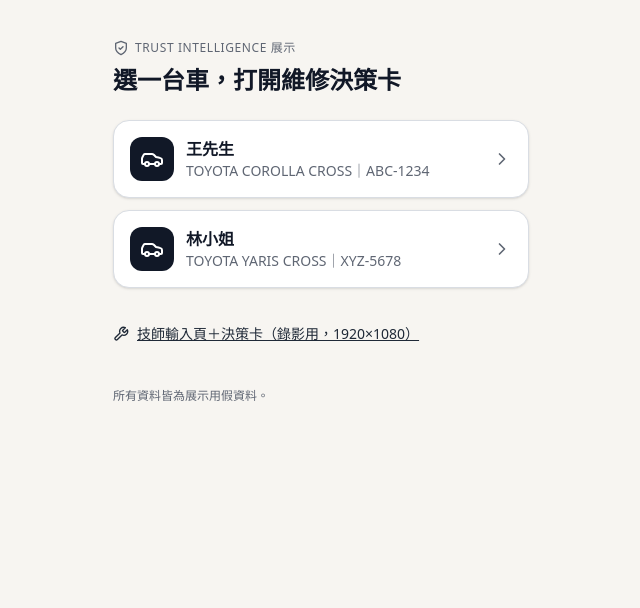
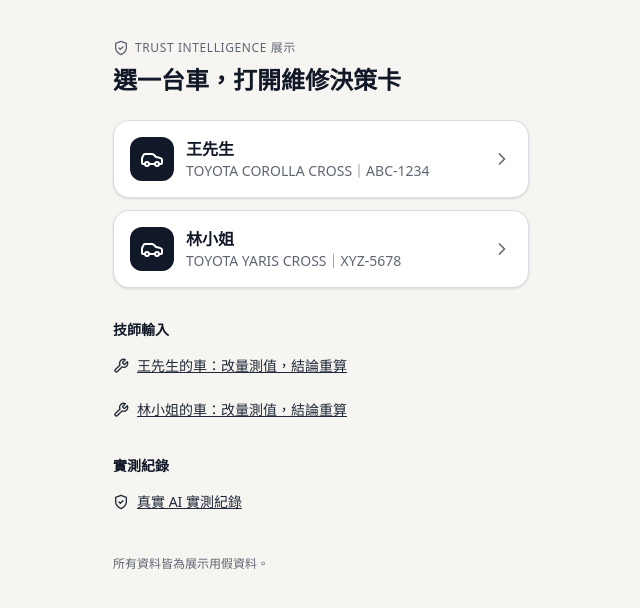
Before and after one commit to hh123456tw/toyota-trust-intelligence-mvp, a Next.js app: page / in a window 1280 px wide. Shown: the top 608 px of the page, without its empty margins (319-959 px from the left). Built offline with nearby package versions, Linux system fonts and the light colour scheme.

Commit message:
MVP 介面修整：首頁加技師輸入和實測入口、拿掉錄影用字眼，保養進度放大到 12px 且不斷行，追問和展開按鈕高度 44，每頁有獨立標題

```diff
--- a/src/app/card/[id]/DecisionCard.tsx
+++ b/src/app/card/[id]/DecisionCard.tsx
@@ -560,15 +560,15 @@ function Progress({ steps, eta }: { steps: { stage: string; time?: string }[]; e
                 i < current ? "border-ok bg-ok" : i === current ? "border-brand bg-white ring-4 ring-brand/20" : "border-line bg-white"
               }`}
             />
-            <p className={`mt-1.5 text-[11px] leading-tight ${i === current ? "font-bold" : "text-muted"}`}>
+            <p className={`mt-1.5 text-xs leading-tight ${i === current ? "font-bold" : "text-muted"}`}>
               {s.stage}
               {i === current && <span className="sr-only">（目前階段）</span>}
             </p>
-            <p className="text-[11px] text-muted">{s.time ?? "—"}</p>
+            <p className="text-xs text-muted">{s.time ?? "—"}</p>
           </li>
         ))}
       </ol>
-      <p className="mt-2 text-[11px] text-muted">進度由工單事件更新（示意資料）</p>
+      <p className="mt-2 text-xs text-muted">進度由工單事件更新（示意資料）</p>
     </section>
   );
 }
@@ -632,7 +632,7 @@ function GaugeBar({ gauge, conclusion }: { gauge: Gauge; conclusion: Conclusion
           style={{ left: `${pct(value)}%` }}
         />
       </div>
-      <div className="relative mt-1 h-4 text-[11px] text-muted">
+      <div className="relative mt-1 h-4 text-xs text-muted">
         {mustBelow !== undefined && (
           <span className="absolute -translate-x-1/2" style={{ left: `${must}%` }}>
             安全門檻 {mustBelow}
@@ -731,7 +731,7 @@ function Chat(props: {
           <button
             key={p.question}
             onClick={() => askPreset(p)}
-            className="min-h-10 rounded-full border border-line bg-paper px-3.5 text-sm font-medium transition-colors hover:border-ink-2/40 active:bg-line"
+            className="min-h-11 rounded-full border border-line bg-paper px-3.5 text-sm font-medium transition-colors hover:border-ink-2/40 active:bg-line"
           >
             {p.question}
           </button>
--- a/src/app/card/[id]/FlowPanel.tsx
+++ b/src/app/card/[id]/FlowPanel.tsx
@@ -8,7 +8,7 @@ import Icon from "../../Icon";
 export default function FlowPanel({ entries }: { entries: FlowEntry[] }) {
   return (
     <details open className="group rounded-2xl border border-line bg-white p-4 shadow-sm">
-      <summary className="flex cursor-pointer list-none items-center gap-3">
+      <summary className="flex min-h-11 cursor-pointer list-none items-center gap-3">
         <span className="grid size-9 place-items-center rounded-xl bg-ink-2 text-white">
           <Icon name="cpu" className="size-5" />
         </span>
--- a/src/app/card/[id]/page.tsx
+++ b/src/app/card/[id]/page.tsx
@@ -1,7 +1,13 @@
+import type { Metadata } from "next";
 import { notFound } from "next/navigation";
 import { cardProps } from "@/lib/card";
 import { findVehicle, vehicles } from "@/lib/vehicles";
 import DecisionCard from "./DecisionCard";
+
+export async function generateMetadata(props: PageProps<"/card/[id]">): Promise<Metadata> {
+  const vehicle = findVehicle((await props.params).id);
+  return vehicle ? { title: `${vehicle.owner}的維修決策卡｜Trust Intelligence` } : {};
+}
 
 export function generateStaticParams() {
   return vehicles.map((v) => ({ id: v.id }));
--- a/src/app/eval/page.tsx
+++ b/src/app/eval/page.tsx
@@ -173,7 +173,7 @@ export default function EvalPage() {
           return (
             <li key={n}>
               <details className="rounded-2xl border border-line bg-white px-4 py-3">
-                <summary className="flex cursor-pointer list-none items-start gap-3">
+                <summary className="flex min-h-11 cursor-pointer list-none items-center gap-3">
                   <span className="w-7 shrink-0 font-bold text-muted">#{n}</span>
                   <span className="min-w-0 flex-1 font-semibold">{first.question}</span>
                   <span className="flex shrink-0 gap-1" aria-label={per.map((p) => `${p.label}${p.q.pass ? "通過" : "失敗"}`).join("，")}>
@@ -213,7 +213,7 @@ export default function EvalPage() {
         {AFTER.map((r) => (
           <li key={r.file}>
             <details className="rounded-2xl border border-line bg-white px-4 py-3">
-              <summary className="flex cursor-pointer list-none items-center gap-3">
+              <summary className="flex min-h-11 cursor-pointer list-none items-center gap-3">
                 <span className="flex-1 font-semibold">{r.label}</span>
                 <span className="text-sm text-muted">
                   {r.summaries.filter((s) => s.pass).length} / {r.summaries.length} 通過
--- a/src/app/page.tsx
+++ b/src/app/page.tsx
@@ -1,6 +1,9 @@
+import type { Metadata } from "next";
 import Link from "next/link";
 import { vehicles } from "@/lib/vehicles";
 import Icon from "./Icon";
+
+export const metadata: Metadata = { title: "Trust Intelligence 展示" };
 
 export default function Home() {
   return (
@@ -31,12 +34,21 @@ export default function Home() {
           </li>
         ))}
       </ul>
-      <Link
-        href="/tech/wang"
-        className="mt-6 flex min-h-11 items-center gap-2 text-sm font-medium text-ink-2 underline"
-      >
-        <Icon name="wrench" className="size-4" />
-        技師輸入頁＋決策卡（錄影用，1920×1080）
+      <h2 className="mt-8 text-sm font-bold">技師輸入</h2>
+      <ul className="mt-1">
+        {vehicles.map((v) => (
+          <li key={v.id}>
+            <Link href={`/tech/${v.id}`} className="flex min-h-11 items-center gap-2 text-sm font-medium text-ink-2 underline">
+              <Icon name="wrench" className="size-4" />
+              {v.owner}的車：改量測值，結論重算
+            </Link>
+          </li>
+        ))}
+      </ul>
+      <h2 className="mt-6 text-sm font-bold">實測紀錄</h2>
+      <Link href="/eval" className="mt-1 flex min-h-11 items-center gap-2 text-sm font-medium text-ink-2 underline">
+        <Icon name="shield" className="size-4" />
+        真實 AI 實測紀錄
       </Link>
       <p className="mt-8 text-xs text-muted">所有資料皆為展示用假資料。</p>
     </main>
--- a/src/app/tech/[id]/page.tsx
+++ b/src/app/tech/[id]/page.tsx
@@ -1,7 +1,13 @@
+import type { Metadata } from "next";
 import { notFound } from "next/navigation";
 import { cardProps } from "@/lib/card";
 import { findVehicle, vehicles } from "@/lib/vehicles";
 import Workbench from "./Workbench";
+
+export async function generateMetadata(props: PageProps<"/tech/[id]">): Promise<Metadata> {
+  const vehicle = findVehicle((await props.params).id);
+  return vehicle ? { title: `技師輸入：${vehicle.owner}的車｜Trust Intelligence` } : {};
+}
 
 export function generateStaticParams() {
   return vehicles.map((v) => ({ id: v.id }));
--- a/src/lib/vehicles.ts
+++ b/src/lib/vehicles.ts
@@ -134,9 +134,9 @@ export const vehicles: Vehicle[] = [
     nextServiceKm: 5000,
     progress: [
       { stage: "接待完成", time: "10:05" },
-      { stage: "技師檢查完成", time: "11:20" },
-      { stage: "車主確認中", time: "11:25" },
-      { stage: "施工與品檢" },
+      { stage: "技師檢查", time: "11:20" },
+      { stage: "車主確認", time: "11:25" },
+      { stage: "施工品檢" },
       { stage: "完工交車" },
     ],
     eta: "16:20",
@@ -231,9 +231,9 @@ export const vehicles: Vehicle[] = [
     nextServiceKm: 5000,
     progress: [
       { stage: "接待完成", time: "09:30" },
-      { stage: "技師檢查完成", time: "10:40" },
-      { stage: "車主確認中", time: "10:45" },
-      { stage: "施工與品檢" },
+      { stage: "技師檢查", time: "10:40" },
+      { stage: "車主確認", time: "10:45" },
+      { stage: "施工品檢" },
       { stage: "完工交車" },
     ],
     items: [
```
